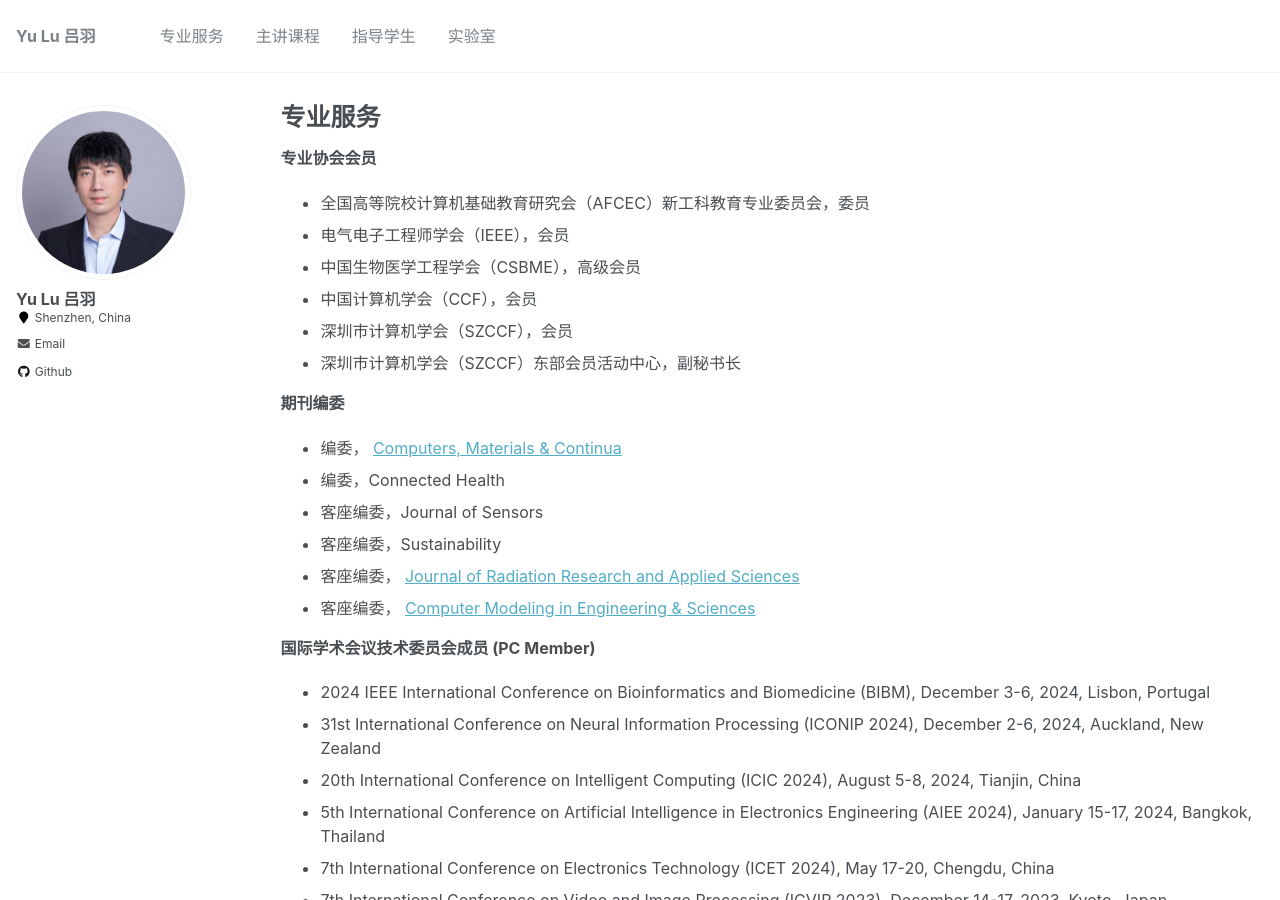
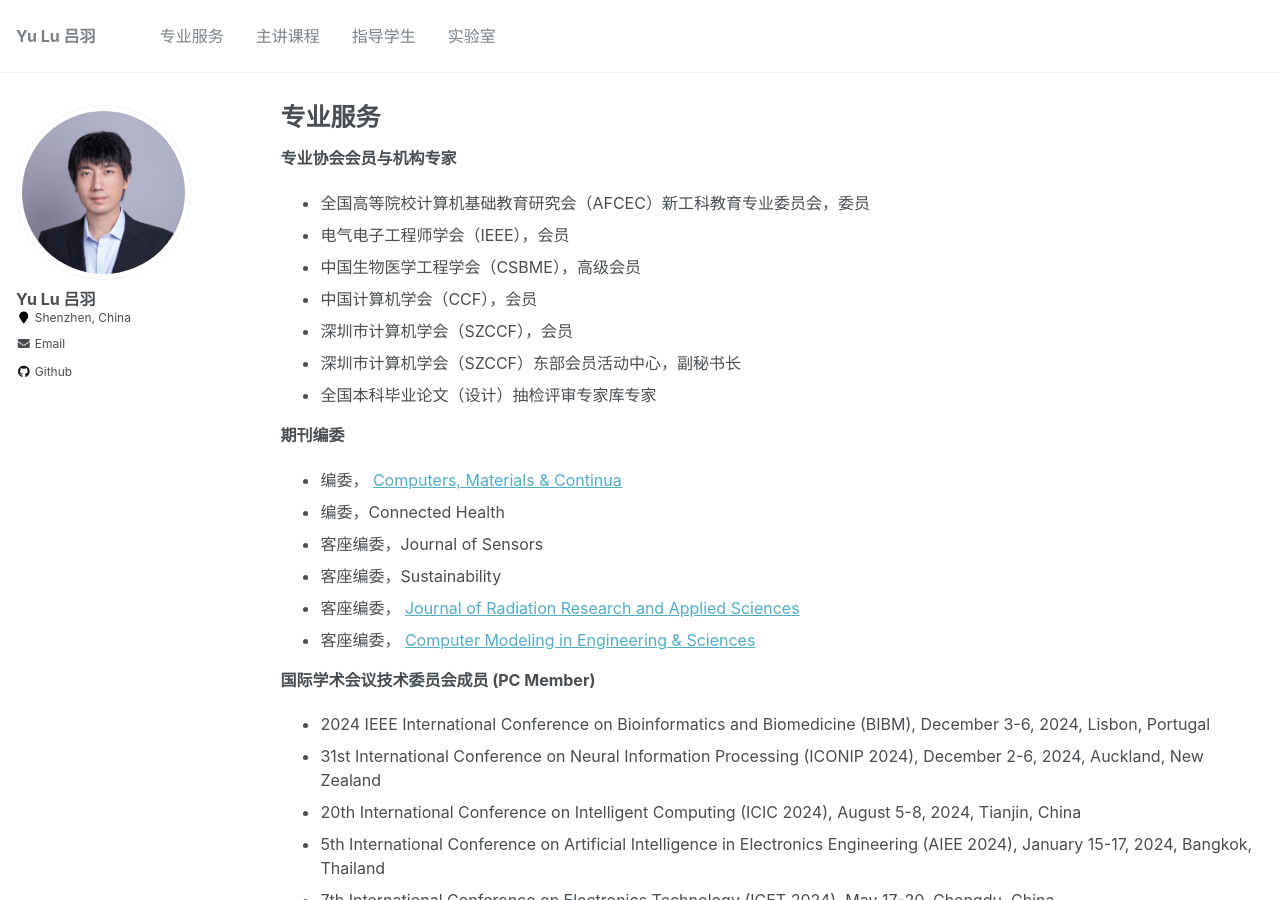
Before and after one commit to YukariUmezawa/lvyu.github.io, a Jekyll site: the page built from _pages/work.md, in a window 1280 px wide and 900 px high. Built offline with Jekyll 4.4.1, drawn with Linux system fonts in a browser that asks for light colours.

Commit message:
Update work.md

```diff
--- a/_pages/work.md
+++ b/_pages/work.md
@@ -6,13 +6,14 @@ author_profile: true
 ---
 
 
-**专业协会会员**
+**专业协会会员与机构专家**
 - 全国高等院校计算机基础教育研究会（AFCEC）新工科教育专业委员会，委员
 - 电气电子工程师学会（IEEE），会员
 - 中国生物医学工程学会（CSBME），高级会员
 - 中国计算机学会（CCF），会员
 - 深圳市计算机学会（SZCCF），会员
 - 深圳市计算机学会（SZCCF）东部会员活动中心，副秘书长
+- 全国本科毕业论文（设计）抽检评审专家库专家
 
 
 **期刊编委**
```
